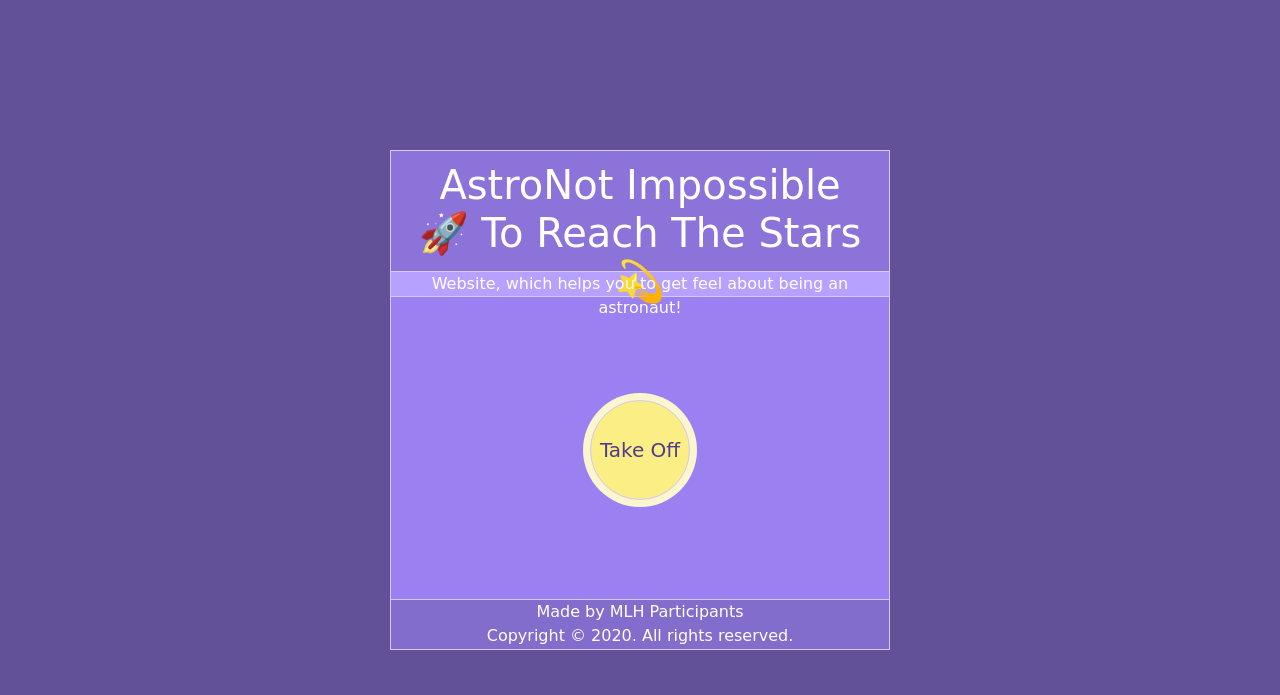
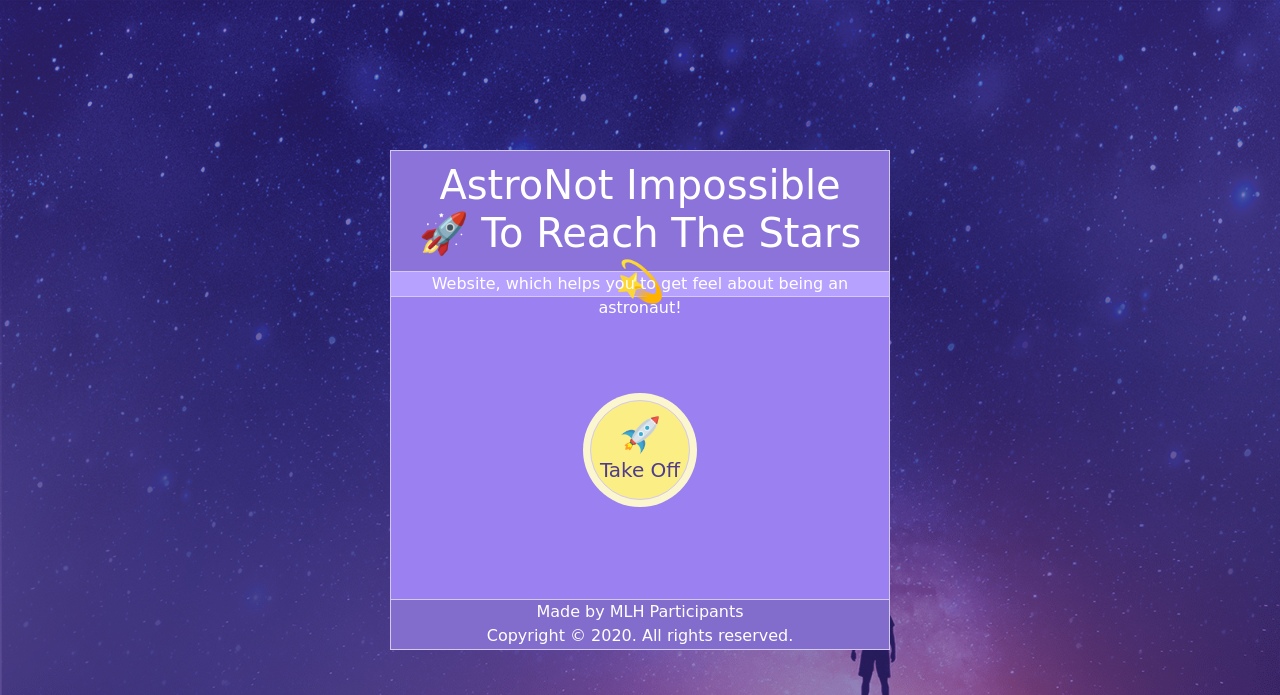
Before and after one commit to MarinaOrzechowski/AstroNOT, a Flask app: page / in a window 1280 px wide. Shown: the top 695 px of the page. Run offline with Flask 2, Linux system fonts and the light colour scheme; some libraries are stand-ins or nearby versions; some web fonts are replaced.

Commit message:
Finished landing page

```diff
--- a/static/land-styles.css
+++ b/static/land-styles.css
@@ -19,6 +19,12 @@ body {
     align-items: center;
     color: white;
     background: #625199;
+    background-image: url('night-sky.png'), url(stargazing.png);
+    background-repeat: no-repeat, no-repeat;
+    background-position: top left, bottom right;
+    background-attachment: fixed, fixed;
+    background-size: cover, cover;
+    background-blend-mode: soft-light;
 }
 .container {
     width: 500px;
@@ -68,6 +74,11 @@ body {
     box-shadow: #FBF6D0 0px 0px 0px 7px;
     background: #FAEE84;
 }
+.button button img {
+    margin: 0;
+    padding: 0;
+    width: 40px;
+}
 .footer {
     margin: 0;
     padding: 0;
--- a/templates/land.html
+++ b/templates/land.html
@@ -35,7 +35,7 @@
                 <div class = "button-container">
                     <div class = "button">
                         <form method = 'GET' action = '/data'>
-                            <button type = "submit">Take Off</button>
+                            <button type = "submit"><img src = "rocket.png" alt = "Rocket"><br>Take Off</button>
                         </form>
                     </div>
                 </div>
```
Also changed, not shown: static/night-sky.png (added), static/stargazing.png (added), templates/rocket.png (added).
